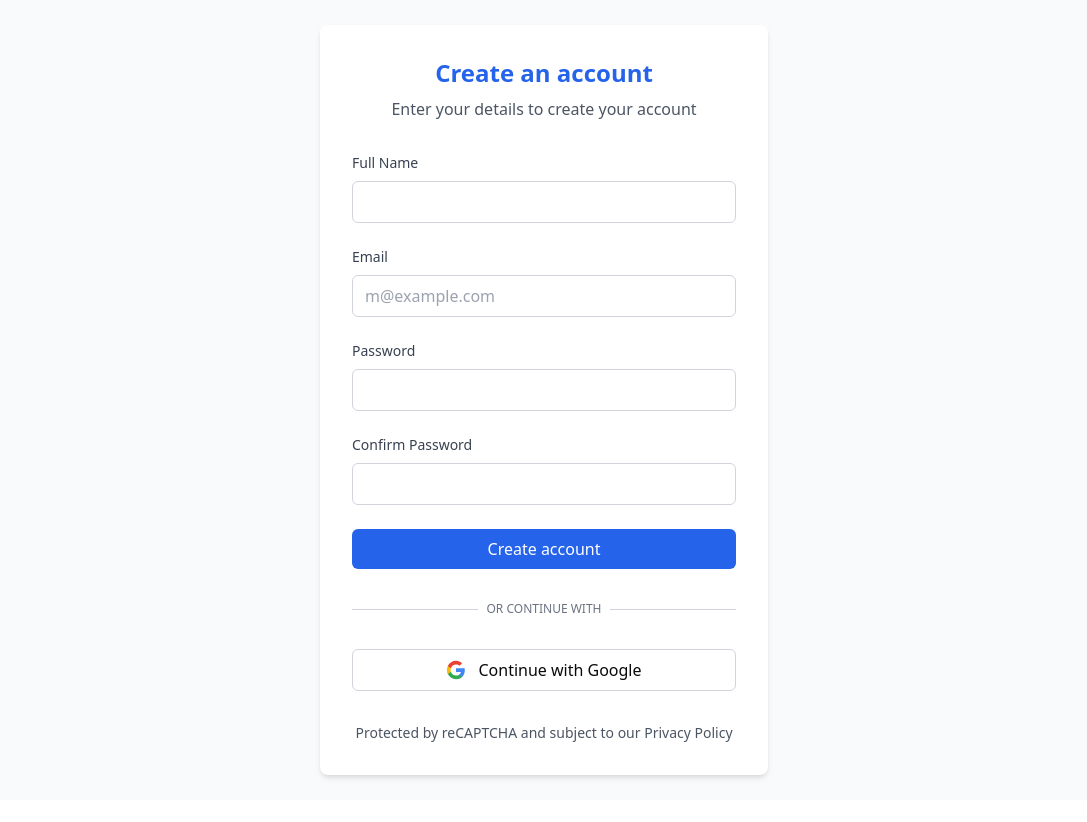
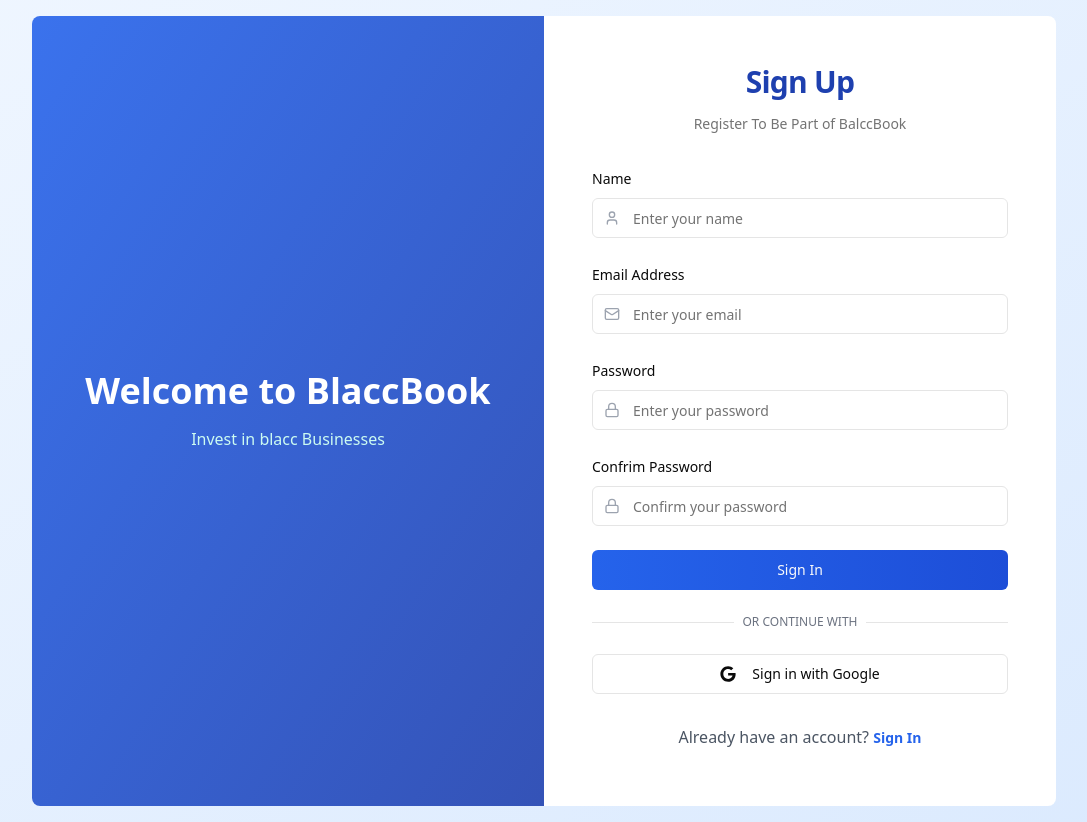
Before and after one commit to geek-maestro/blaccbook_admin, a React (Vite) app: page /signup in a window 1280 px wide. Shown: the whole page, without its empty margins (96-1183 px from the left). Before the commit the page ends 800 px from the top, so only its background shows below. Built offline with nearby package versions, Linux system fonts and the light colour scheme.

Commit message:
small changes

```diff
--- a/package.json
+++ b/package.json
@@ -18,6 +18,7 @@
     "@radix-ui/react-select": "^2.1.6",
     "@radix-ui/react-separator": "^1.1.2",
     "@radix-ui/react-slot": "^1.1.2",
+    "blaccbook_admin": "file:",
     "class-variance-authority": "^0.7.1",
     "clsx": "^2.1.1",
     "lucide-react": "^0.475.0",
--- a/src/Auth/Login.tsx
+++ b/src/Auth/Login.tsx
@@ -2,7 +2,7 @@
 import { useNavigate } from "react-router-dom";
 
 // import images from "../images/loginpic.jpg";
-import { RiHospitalLine } from 'react-icons/ri';
+
 import { Mail, Lock } from "lucide-react";
 
 import { Button } from "@/components/ui/button";
--- a/src/Auth/Signup.tsx
+++ b/src/Auth/Signup.tsx
@@ -1,130 +1,181 @@
-import React, { useState } from 'react';
+import React, { useState } from "react";
+import { useNavigate } from "react-router-dom";
 
-const Signup = () => {
+// import images from "../images/loginpic.jpg";
+
+import { Mail, Lock ,User} from "lucide-react";
+
+import { Button } from "@/components/ui/button";
+import { Input } from "@/components/ui/input";
+import { Label } from "@/components/ui/label";
+import { Alert, AlertDescription } from "@/components/ui/alert";
+import { Card, CardContent, CardDescription, CardHeader, CardTitle } from "@/components/ui/card";
+
+function Signup() {
+  const [email, setEmail] = useState("");
+  const [name, setName] = useState("");
+  const [password, setPassword] = useState("");
+  const [error, setError] = useState(null);
   const [isLoading, setIsLoading] = useState(false);
+  const navigate = useNavigate();
 
-  const handleSubmit = (e) => {
-    e.preventDefault();
-    setIsLoading(true);
-    // Add your signup logic here
-    setTimeout(() => setIsLoading(false), 1000);
-  };
+
 
   return (
-    <div className="flex items-center justify-center min-h-screen bg-gray-50">
-      <div className="w-full max-w-md mx-4">
-        {/* Main Card */}
-        <div className="bg-white rounded-lg shadow-md p-8">
-          {/* Header */}
-          <div className="text-center mb-8">
-            <h1 className="text-2xl font-bold text-blue-600">Create an account</h1>
-            <p className="text-gray-600 mt-2">Enter your details to create your account</p>
+    <div className="min-h-screen w-full flex items-center justify-center bg-gradient-to-br from-blue-50 to-blue-100 p-4">
+      <Card className="grid grid-cols-1 lg:grid-cols-2 shadow-none border-0 overflow-hidden w-full max-w-5xl bg-white">
+        {/* Left side with image */}
+        <div className="hidden lg:block relative h-full min-h-[600px]">
+          <div
+            className="absolute inset-0 bg-cover bg-center"
+            style={{
+              // backgroundImage: `url(${images})`,
+            }}
+          >
+            <div className="absolute inset-0 bg-gradient-to-br from-blue-600/90 to-blue-800/90 flex flex-col items-center justify-center p-8">
+              {/* <RiHospitalLine className="text-6xl text-white mb-6" /> */}
+              <h1 className="text-4xl font-bold text-white mb-4 text-center">
+                Welcome to BlaccBook
+              </h1>
+              <p className="text-teal-100 text-center max-w-md">
+      Invest in blacc Businesses
+              </p>
+            </div>
+          </div>
         </div>
 
-          {/* Form */}
-          <form onSubmit={handleSubmit} className="space-y-6">
+        {/* Right side with form */}
+        <CardContent className="w-full p-8 lg:p-12 flex flex-col justify-center">
+          <div className="max-w-md mx-auto w-full">
+            <CardHeader className="text-center p-0 mb-8">
+              <CardTitle className="text-3xl font-bold text-blue-800 mb-2">Sign Up</CardTitle>
+              <CardDescription>Register To Be Part of BalccBook</CardDescription>
+            </CardHeader>
+
+            {error && (
+              <Alert variant="destructive" className="mb-6">
+                <AlertDescription>
+                  {error}
+                </AlertDescription>
+              </Alert>
+            )}
+
+            <form  className="space-y-6">
             <div className="space-y-2">
-              <label htmlFor="name" className="block text-sm font-medium text-gray-700">
-                Full Name
-              </label>
-              <input
-                id="name"
-                type="text"
+                <Label htmlFor="email">Name</Label>
+                <div className="relative">
+                  <User className="absolute left-3 top-1/2 transform -translate-y-1/2 text-gray-400 h-4 w-4" />
+                  <Input
+                    id="email"
+                    className="pl-10"
+                    type="email"
+                    value={name}
+                    onChange={(e) => setName(e.target.value)}
+                    placeholder="Enter your name"
                     required
-                className="w-full px-3 py-2 border border-gray-300 rounded-md focus:outline-none focus:ring-2 focus:ring-blue-500 focus:border-transparent"
+                    disabled={isLoading}
                   />
+                </div>
+              </div>
+              <div className="space-y-2">
+                <Label htmlFor="email">Email Address</Label>
+                <div className="relative">
+                  <Mail className="absolute left-3 top-1/2 transform -translate-y-1/2 text-gray-400 h-4 w-4" />
+                  <Input
+                    id="email"
+                    className="pl-10"
+                    type="email"
+                    value={email}
+                    onChange={(e) => setEmail(e.target.value)}
+                    placeholder="Enter your email"
+                    required
+                    disabled={isLoading}
+                  />
+                </div>
               </div>
 
               <div className="space-y-2">
-              <label htmlFor="email" className="block text-sm font-medium text-gray-700">
-                Email
-              </label>
-              <input
-                id="email"
-                type="email"
-                placeholder="m@example.com"
+                <Label htmlFor="password">Password</Label>
+                <div className="relative">
+                  <Lock className="absolute left-3 top-1/2 transform -translate-y-1/2 text-gray-400 h-4 w-4" />
+                  <Input
+                    id="password"
+                    className="pl-10"
+                    type="password"
+                    value={password}
+                    onChange={(e) => setPassword(e.target.value)}
+                    placeholder="Enter your password"
                     required
-                className="w-full px-3 py-2 border border-gray-300 rounded-md focus:outline-none focus:ring-2 focus:ring-blue-500 focus:border-transparent"
+                    disabled={isLoading}
                   />
                 </div>
-
+              </div>
               <div className="space-y-2">
-              <label htmlFor="password" className="block text-sm font-medium text-gray-700">
-                Password
-              </label>
-              <input
+                <Label htmlFor="password">Confrim Password</Label>
+                <div className="relative">
+                  <Lock className="absolute left-3 top-1/2 transform -translate-y-1/2 text-gray-400 h-4 w-4" />
+                  <Input
                     id="password"
+                    className="pl-10"
                     type="password"
+                    value={password}
+                    onChange={(e) => setPassword(e.target.value)}
+                    placeholder="Confirm your password"
                     required
-                className="w-full px-3 py-2 border border-gray-300 rounded-md focus:outline-none focus:ring-2 focus:ring-blue-500 focus:border-transparent"
+                    disabled={isLoading}
                   />
                 </div>
+              </div>
+              <Button
+                type="submit"
+                className="w-full bg-gradient-to-r from-blue-600 to-blue-700 hover:from-blue-700 hover:to-blue-800"
+                disabled={isLoading}
+              >
+                {isLoading ? 'Signing in...' : 'Sign In'}
+              </Button>
 
-            <div className="space-y-2">
-              <label htmlFor="confirm-password" className="block text-sm font-medium text-gray-700">
-                Confirm Password
-              </label>
-              <input
-                id="confirm-password"
-                type="password"
-                required
-                className="w-full px-3 py-2 border border-gray-300 rounded-md focus:outline-none focus:ring-2 focus:ring-blue-500 focus:border-transparent"
-              />
-            </div>
-
-            <button
-              type="submit"
-              disabled={isLoading}
-              className="w-full bg-blue-600 text-white py-2 px-4 rounded-md hover:bg-blue-700 focus:outline-none focus:ring-2 focus:ring-blue-500 focus:ring-offset-2 disabled:opacity-50 disabled:cursor-not-allowed transition-colors"
-            >
-              {isLoading ? "Creating account..." : "Create account"}
-            </button>
-          </form>
-
-          {/* Divider */}
-          <div className="relative my-8">
+              <div className="relative my-4">
                 <div className="absolute inset-0 flex items-center">
-              <span className="w-full border-t border-gray-300" />
+                  <span className="w-full border-t" />
                 </div>
                 <div className="relative flex justify-center text-xs uppercase">
                   <span className="bg-white px-2 text-gray-500">Or continue with</span>
                 </div>
               </div>
 
-          {/* Google Button */}
-          <button
+              <Button
                 type="button"
-            className="w-full flex items-center justify-center gap-3 px-4 py-2 border border-gray-300 rounded-md hover:bg-gray-50 focus:outline-none focus:ring-2 focus:ring-blue-500 focus:ring-offset-2"
+                variant="outline"
+                className="w-full"
+
+                disabled={isLoading}
+                onClick={() => !isLoading && navigate("/signup")}
               >
-            <svg className="h-5 w-5" viewBox="0 0 24 24">
-              <path
-                d="M22.56 12.25c0-.78-.07-1.53-.2-2.25H12v4.26h5.92c-.26 1.37-1.04 2.53-2.21 3.31v2.77h3.57c2.08-1.92 3.28-4.74 3.28-8.09z"
-                fill="#4285F4"
-              />
-              <path
-                d="M12 23c2.97 0 5.46-.98 7.28-2.66l-3.57-2.77c-.98.66-2.23 1.06-3.71 1.06-2.86 0-5.29-1.93-6.16-4.53H2.18v2.84C3.99 20.53 7.7 23 12 23z"
-                fill="#34A853"
-              />
-              <path
-                d="M5.84 14.09c-.22-.66-.35-1.36-.35-2.09s.13-1.43.35-2.09V7.07H2.18C1.43 8.55 1 10.22 1 12s.43 3.45 1.18 4.93l2.85-2.22.81-.62z"
-                fill="#FBBC05"
-              />
-              <path
-                d="M12 5.38c1.62 0 3.06.56 4.21 1.64l3.15-3.15C17.45 2.09 14.97 1 12 1 7.7 1 3.99 3.47 2.18 7.07l3.66 2.84c.87-2.6 3.3-4.53 6.16-4.53z"
-                fill="#EA4335"
-              />
+                <svg className="mr-2 h-4 w-4" aria-hidden="true" focusable="false" data-prefix="fab" data-icon="google" role="img" xmlns="http://www.w3.org/2000/svg" viewBox="0 0 488 512">
+                  <path fill="currentColor" d="M488 261.8C488 403.3 391.1 504 248 504 110.8 504 0 393.2 0 256S110.8 8 248 8c66.8 0 123 24.5 166.3 64.9l-67.5 64.9C258.5 52.6 94.3 116.6 94.3 256c0 86.5 69.1 156.6 153.7 156.6 98.2 0 135-70.4 140.8-106.9H248v-85.3h236.1c2.3 12.7 3.9 24.9 3.9 41.4z"></path>
                 </svg>
-            Continue with Google
-          </button>
+                Sign in with Google
+              </Button>
 
-          {/* Footer */}
-          <p className="mt-8 text-center text-sm text-gray-600">
-            Protected by reCAPTCHA and subject to our Privacy Policy
+              <div className="text-center mt-6">
+                <p className="text-gray-600">
+                  Already have an account?{" "}
+                  <Button
+                    variant="link"
+                    type="button"
+                    className="text-blue-600 font-semibold hover:text-blue-700 p-0"
+                    onClick={() => !isLoading && navigate("/signup")}
+                  >Sign In
+
+                  </Button>
                 </p>
               </div>
+            </form>
           </div>
+        </CardContent>
+      </Card>
     </div>
   );
-};
+}
 
 export default Signup;
```
Also changed, not shown: src/components/Sidebar.tsx (+7 -7 lines), 2 other files (tests, documents, lock files or other folders). Lines whose indentation alone changed are shown as unchanged.
